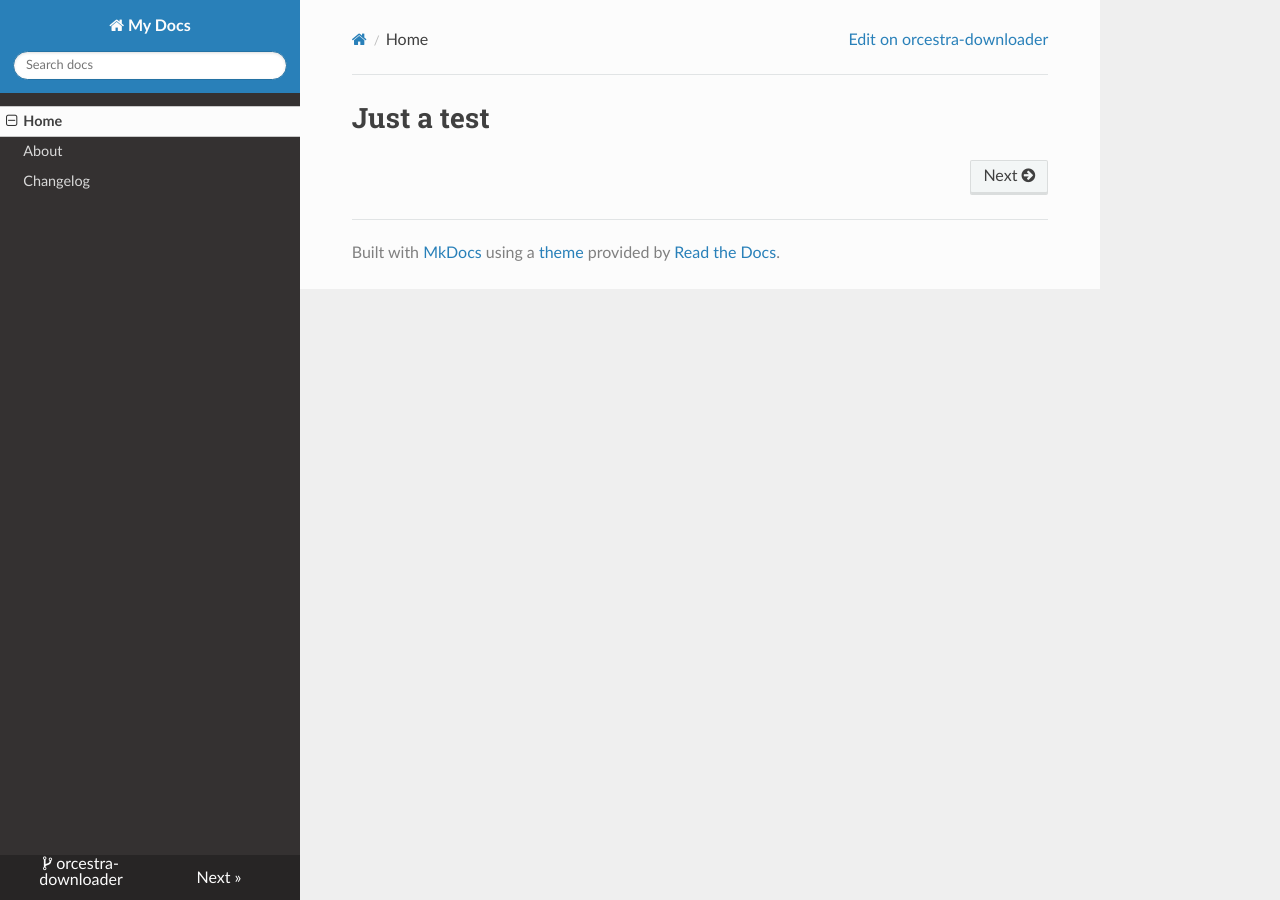
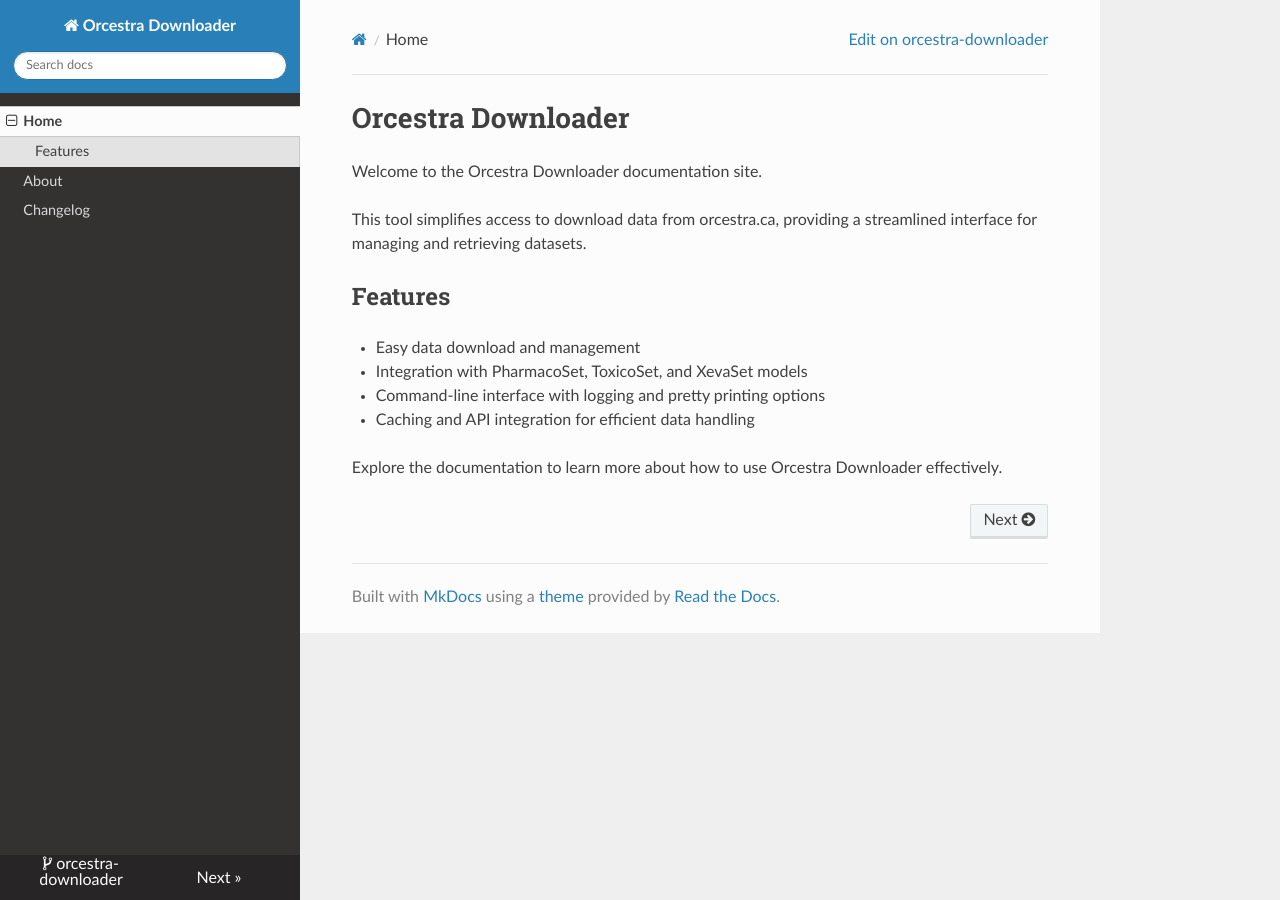
Before and after one commit to bhklab/orcestra-downloader, an MkDocs documentation site: the page built from docs/index.md, in a window 1280 px wide. Built offline with MkDocs 1.6.1, drawn with Linux system fonts in a browser that asks for light colours; nearby versions of some CDN libraries.

Commit message:
feat: Add documentation build and publish workflows with mkdocs

```diff
--- a/docs/index.md
+++ b/docs/index.md
@@ -1 +1,14 @@
-# Just a test
+# Orcestra Downloader
+
+Welcome to the Orcestra Downloader documentation site.
+
+This tool simplifies access to download data from orcestra.ca, providing a streamlined interface for managing and retrieving datasets.
+
+## Features
+
+- Easy data download and management
+- Integration with PharmacoSet, ToxicoSet, and XevaSet models
+- Command-line interface with logging and pretty printing options
+- Caching and API integration for efficient data handling
+
+Explore the documentation to learn more about how to use Orcestra Downloader effectively.
--- a/mkdocs.yaml
+++ b/mkdocs.yaml
@@ -1,4 +1,4 @@
-site_name: My Docs
+site_name: Orcestra Downloader
 repo_url: https://github.com/bhklab/orcestra-downloader
 repo_name: orcestra-downloader
 site_description: Package documentation for orcestra-downloader
@@ -19,7 +19,7 @@ extra_css: []
 remote_branch: gh-pages
 
 # Address when using 'mkdocs serve', format is 'address:port'
-dev_addr: 127.0.0.1:8000
+dev_addr: 127.0.0.1:8001
 
 # The layout of the navigation links
 nav:
```
Also changed, not shown: 2 other files.
